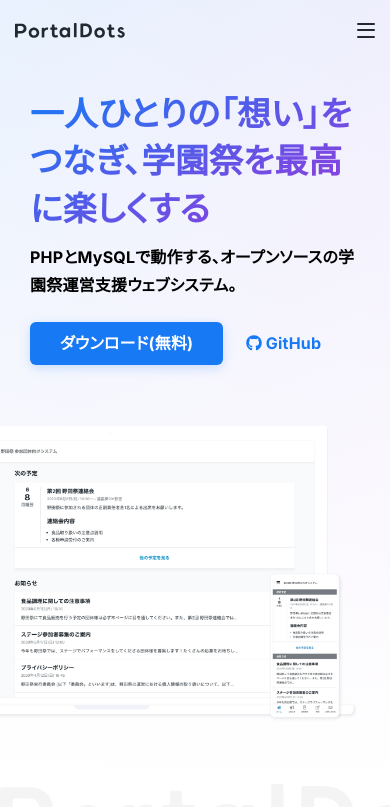
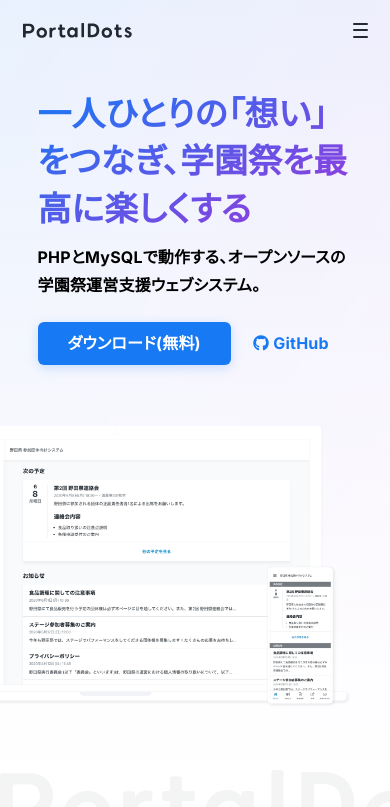
Before and after one commit to portaldots/website, a Nuxt app: page / in a window 390 px wide. Shown: the top 807 px of the page. Built offline with nearby package versions, Linux system fonts and the light colour scheme.

Commit message:
スマホ閲覧時、横paddingがきつきつなので修正

```diff
--- a/components/AppContainer.vue
+++ b/components/AppContainer.vue
@@ -21,8 +21,8 @@
 
 <style lang="scss" scoped>
 .app-container {
-  padding-left: $spacing-md;
-  padding-right: $spacing-md;
+  padding-left: $spacing;
+  padding-right: $spacing;
   margin: 0 auto;
   width: 100%;
   max-width: 1200px;
--- a/components/AppHeader.vue
+++ b/components/AppHeader.vue
@@ -224,11 +224,11 @@
       right: 0;
       top: 0;
       height: $app-header-height;
-      width: $app-header-height * 0.8;
-      padding: $spacing $spacing-md;
+      width: $app-header-height;
+      padding: $spacing;
       z-index: $z-index-app-header-toggle;
       overflow: hidden;
-      $inner-width: ($app-header-height * 0.8) - ($spacing-md * 2);
+      $inner-width: ($app-header-height) - ($spacing * 2);
       $inner-height: $app-header-height - ($spacing * 2);
 
       &__bar {
```
